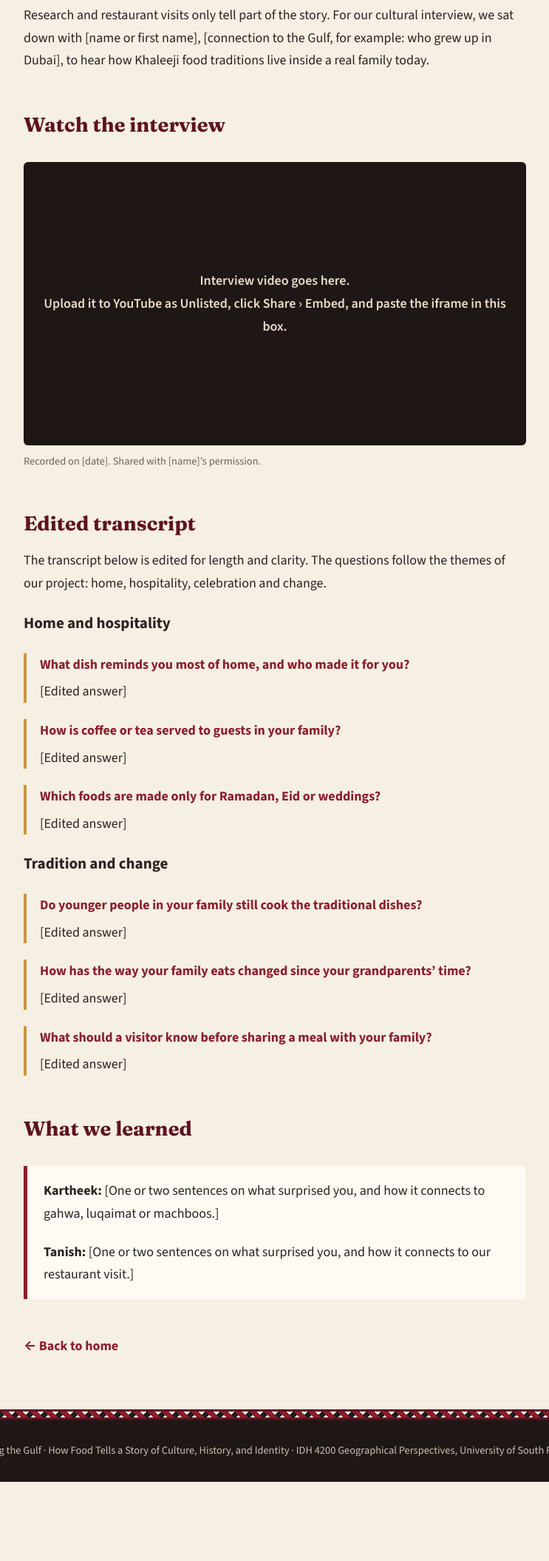
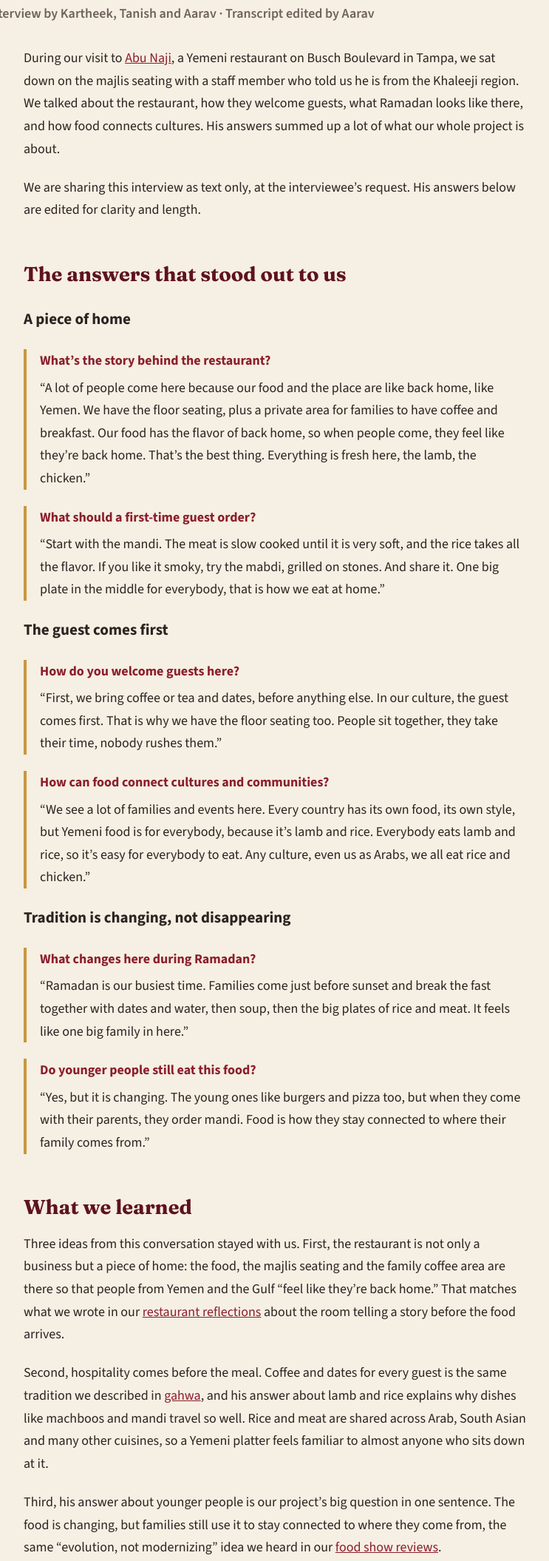
Before and after one commit to aadraxe/khaleeji-blog, a plain HTML site: page interview.html in a window 1280 px wide. Shown: the part 348-2458 px from the top of the page at 74% size, without its empty margins (268-1011 px from the left). Before the commit the page ends 2351 px from the top, so only its background shows below. Drawn offline with nearby package versions, Linux system fonts and the light colour scheme.

Commit message:
updated with interview

```diff
--- a/interview.html
+++ b/interview.html
@@ -4,7 +4,7 @@
   <meta charset="UTF-8">
   <meta name="viewport" content="width=device-width, initial-scale=1.0">
   <title>Cultural Interview | Tasting the Gulf</title>
-  <meta name="description" content="Our cultural interview about food, hospitality and change in the Khaleeji region, with video and an edited transcript.">
+  <meta name="description" content="Our interview with a staff member at Abu Naji, a Yemeni restaurant in Tampa, as an edited transcript.">
   <link rel="preconnect" href="https://fonts.googleapis.com">
   <link rel="preconnect" href="https://fonts.gstatic.com" crossorigin>
   <link href="https://fonts.googleapis.com/css2?family=Fraunces:opsz,wght@9..144,500;9..144,600;9..144,700&family=Source+Sans+3:wght@400;600;700&display=swap" rel="stylesheet">
@@ -33,36 +33,42 @@
   <main id="main">
   <div class="article-hero">
     <div class="eyebrow">Cultural Interview</div>
-    <h1>In Their Words: Food, Family and Change</h1>
-    <div class="byline">Interview by Kartheek and Tanish · Edited by Aarav</div>
+    <h1>“They Feel Like They’re Back Home”: Our Interview at Abu Naji</h1>
+    <div class="byline">Interview by Kartheek, Tanish and Aarav · Transcript edited by Aarav</div>
   </div>
 
   <article class="article">
-    <p>Research and restaurant visits only tell part of the story. For our cultural interview, we sat down with [name or first name], [connection to the Gulf, for example: who grew up in Dubai], to hear how Khaleeji food traditions live inside a real family today.</p>
+    <p>During our visit to <a href="index.html#posts">Abu Naji</a>, a Yemeni restaurant on Busch Boulevard in Tampa, we sat down on the majlis seating with a staff member who told us he is from the Khaleeji region. We talked about the restaurant, how they welcome guests, what Ramadan looks like there, and how food connects cultures. His answers summed up a lot of what our whole project is about.</p>
+    <p>We are sharing this interview as text only, at the interviewee’s request. His answers below are edited for clarity and length.</p>
 
-    <h2>Watch the interview</h2>
-    <div class="embed">
-      <div class="slot-text">Interview video goes here.<br>Upload it to YouTube as Unlisted, click Share › Embed, and paste the iframe in this box.</div>
-    </div>
-    <p class="cap" style="font-size:0.9rem; color:var(--muted)">Recorded on [date]. Shared with [name]’s permission.</p>
+    <h2>The answers that stood out to us</h2>
 
-    <h2>Edited transcript</h2>
-    <p>The transcript below is edited for length and clarity. The questions follow the themes of our project: home, hospitality, celebration and change.</p>
+    <h3>A piece of home</h3>
+    <div class="qa"><p class="q">What’s the story behind the restaurant?</p>
+    <p>“A lot of people come here because our food and the place are like back home, like Yemen. We have the floor seating, plus a private area for families to have coffee and breakfast. Our food has the flavor of back home, so when people come, they feel like they’re back home. That’s the best thing. Everything is fresh here, the lamb, the chicken.”</p></div>
+    <div class="qa"><p class="q">What should a first-time guest order?</p>
+    <p>“Start with the mandi. The meat is slow cooked until it is very soft, and the rice takes all the flavor. If you like it smoky, try the mabdi, grilled on stones. And share it. One big plate in the middle for everybody, that is how we eat at home.”</p></div>
 
-    <h3>Home and hospitality</h3>
-    <div class="qa"><p class="q">What dish reminds you most of home, and who made it for you?</p><p>[Edited answer]</p></div>
-    <div class="qa"><p class="q">How is coffee or tea served to guests in your family?</p><p>[Edited answer]</p></div>
-    <div class="qa"><p class="q">Which foods are made only for Ramadan, Eid or weddings?</p><p>[Edited answer]</p></div>
+    <h3>The guest comes first</h3>
+    <div class="qa"><p class="q">How do you welcome guests here?</p>
+    <p>“First, we bring coffee or tea and dates, before anything else. In our culture, the guest comes first. That is why we have the floor seating too. People sit together, they take their time, nobody rushes them.”</p></div>
+    <div class="qa"><p class="q">How can food connect cultures and communities?</p>
+    <p>“We see a lot of families and events here. Every country has its own food, its own style, but Yemeni food is for everybody, because it’s lamb and rice. Everybody eats lamb and rice, so it’s easy for everybody to eat. Any culture, even us as Arabs, we all eat rice and chicken.”</p></div>
 
-    <h3>Tradition and change</h3>
-    <div class="qa"><p class="q">Do younger people in your family still cook the traditional dishes?</p><p>[Edited answer]</p></div>
-    <div class="qa"><p class="q">How has the way your family eats changed since your grandparents’ time?</p><p>[Edited answer]</p></div>
-    <div class="qa"><p class="q">What should a visitor know before sharing a meal with your family?</p><p>[Edited answer]</p></div>
+    <h3>Tradition is changing, not disappearing</h3>
+    <div class="qa"><p class="q">What changes here during Ramadan?</p>
+    <p>“Ramadan is our busiest time. Families come just before sunset and break the fast together with dates and water, then soup, then the big plates of rice and meat. It feels like one big family in here.”</p></div>
+    <div class="qa"><p class="q">Do younger people still eat this food?</p>
+    <p>“Yes, but it is changing. The young ones like burgers and pizza too, but when they come with their parents, they order mandi. Food is how they stay connected to where their family comes from.”</p></div>
 
     <h2>What we learned</h2>
+    <p>Three ideas from this conversation stayed with us. First, the restaurant is not only a business but a piece of home: the food, the majlis seating and the family coffee area are there so that people from Yemen and the Gulf “feel like they’re back home.” That matches what we wrote in our <a href="index.html#posts">restaurant reflections</a> about the room telling a story before the food arrives.</p>
+    <p>Second, hospitality comes before the meal. Coffee and dates for every guest is the same tradition we described in <a href="food-culture.html">gahwa</a>, and his answer about lamb and rice explains why dishes like machboos and mandi travel so well. Rice and meat are shared across Arab, South Asian and many other cuisines, so a Yemeni platter feels familiar to almost anyone who sits down at it.</p>
+    <p>Third, his answer about younger people is our project’s big question in one sentence. The food is changing, but families still use it to stay connected to where they come from, the same “evolution, not modernizing” idea we heard in our <a href="media.html">food show reviews</a>.</p>
+
     <div class="callout">
-      <p><strong>Kartheek:</strong> [One or two sentences on what surprised you, and how it connects to gahwa, luqaimat or machboos.]</p>
-      <p><strong>Tanish:</strong> [One or two sentences on what surprised you, and how it connects to our restaurant visit.]</p>
+      <p><strong>Kartheek:</strong> [One or two sentences on what surprised you in the interview.]</p>
+      <p><strong>Tanish:</strong> [One or two sentences on what surprised you in the interview.]</p>
     </div>
 
     <a class="back" href="index.html">← Back to home</a>
```
Also changed, not shown: index.html (+10 -13 lines).
